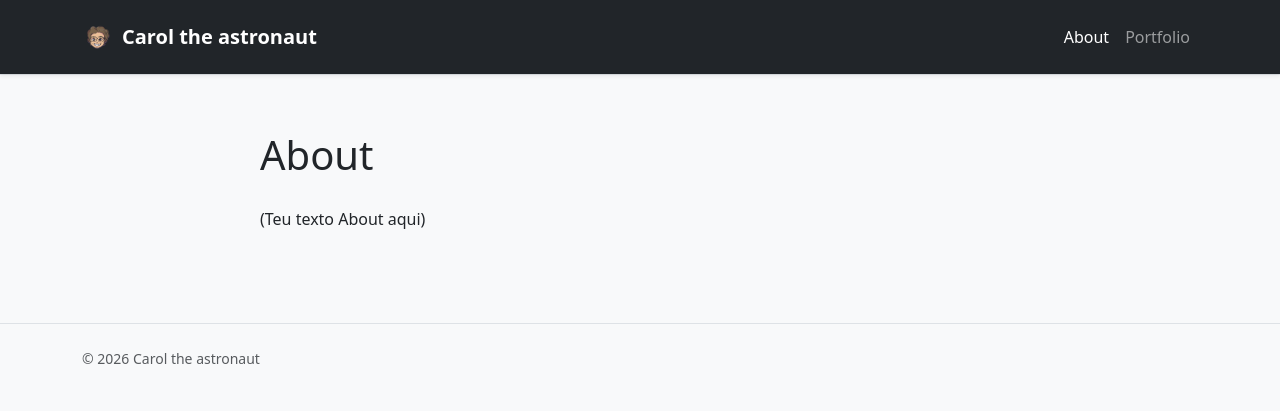
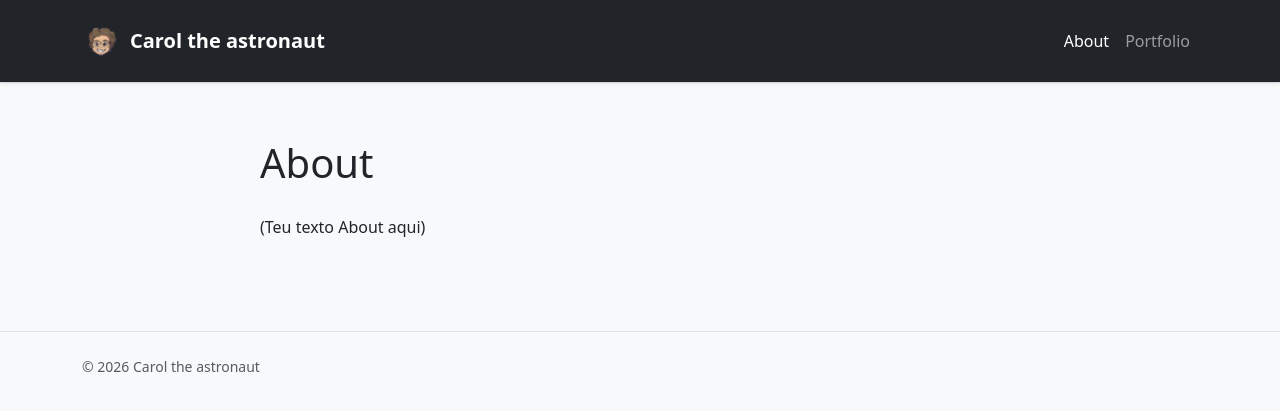
Before and after one commit to caroltheastronaut/blog, a Jekyll site: the page built from index.md, in a window 1280 px wide. Shown: the top 411 px of the page. Built offline with Jekyll 4.4.1, drawn with Linux system fonts in a browser that asks for light colours.

Commit message:
Update header.html

```diff
--- a/_includes/header.html
+++ b/_includes/header.html
@@ -5,8 +5,8 @@
          href="{{ '/' | relative_url }}">
         <img src="{{ '/assets/img/caroltheastronaut.png' | relative_url }}"
              alt="Logo"
-             width="32"
-             height="32"
+             width="40"
+             height="40"
              class="d-inline-block align-text-top">
         <span>{{ site.title | escape }}</span>
       </a>
```
